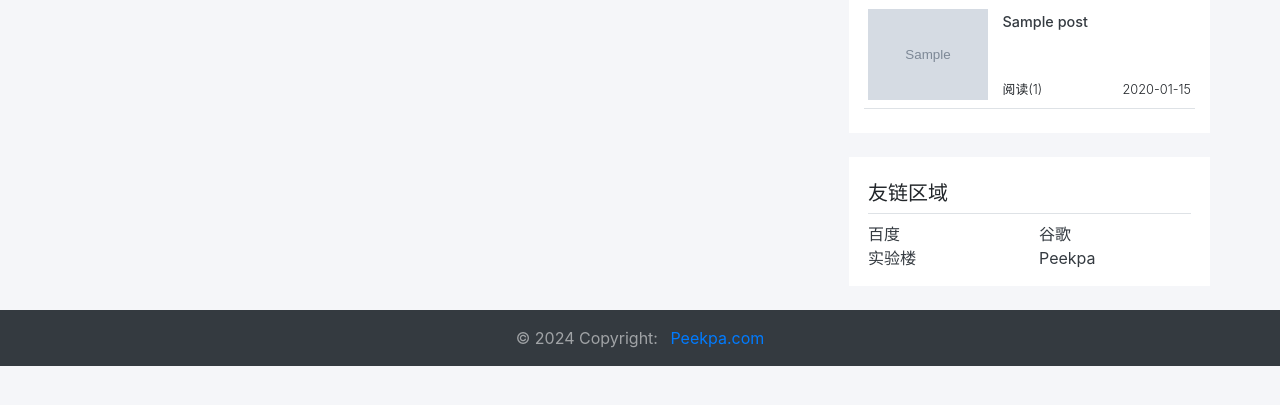
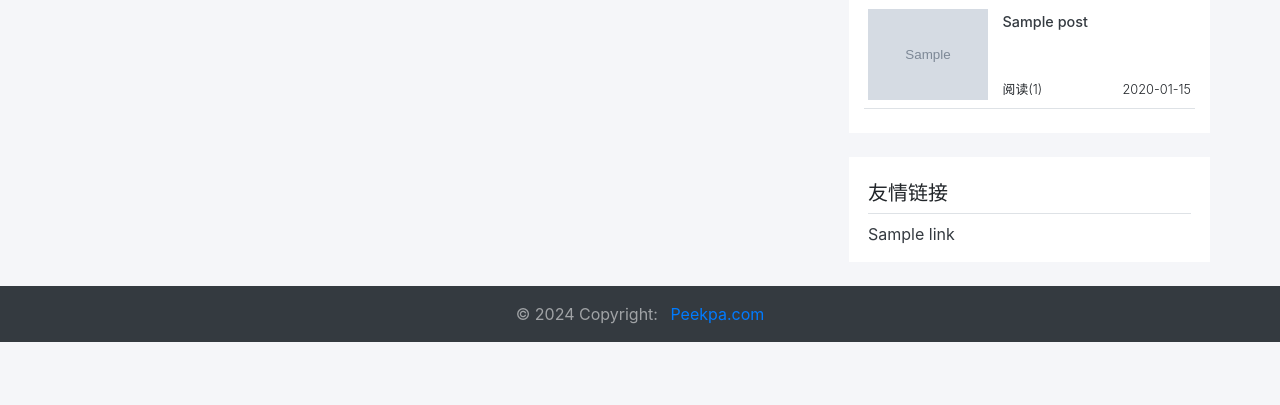
Before and after one commit to HanxiangLiu/Django-Blog, a Django app: page / in a window 1280 px wide. Shown: the part 335-740 px from the top of the page. Run offline with Django 4.2, Linux system fonts and the light colour scheme; tables that the repository leaves empty hold one stand-in row (values such as "Sample post"); grey boxes marked "Sample" are stand-in pictures; some libraries are stand-ins or nearby versions.

Commit message:
Link Exchange page

```diff
--- a/apps/post/views.py
+++ b/apps/post/views.py
@@ -2,6 +2,7 @@ from django.shortcuts import render
 import markdown
 
 from apps.post.models import Post
+from apps.link.models import Link
 
 
 def index(request):
@@ -14,6 +15,7 @@ def index(request):
         'list_post': list_post
     }
     context.update(get_read_most_post())
+    context.update(get_link())
     return render(request, 'post/index.html', context=context)
 
 
@@ -25,6 +27,7 @@ def post_list_view(request):
         'list_post': list_post,
     }
     context.update(get_read_most_post())
+    context.update(get_link())
     return render(request, 'post/list.html', context=context)
 
 
@@ -47,9 +50,14 @@ def detail(request, time_id):
         'toc': process_toc(md.toc)
     }
     context.update(get_read_most_post())
+    context.update(get_link())
     return render(request, 'post/detail.html', context=context)
 
 
+
+
+
+# Tool Function
 def get_read_most_post():
     read_post = Post.objects.all().order_by("-read_num")
     if len(read_post) > 5:
@@ -68,3 +76,11 @@ def process_toc(toc):
     if len(toc) <= 31:
         toc = None
     return toc
+
+
+def get_link():
+    links = Link.objects.filter(status=Link.STATUS_NORMAL)
+    context = {
+        'link_data': links
+    }
+    return context
--- a/front/templates/post/right_section.html
+++ b/front/templates/post/right_section.html
@@ -50,26 +50,30 @@
         </ul>
     </div>
     {% endif %}
-    <!-- Eternal Urls Area -->
+    {% if link_data %}
+    <!-- 友链板块 -->
     <div class="row ml-1 mt-4" style="background-color: white">
         <div class="col-sm-12 mt-4">
-            <p class="h5 border-bottom pb-2 mb-2 ml-1 pl-0 mr-1 pr-0">友链区域</p>
+            <p class="h5 border-bottom pb-2 mb-2 ml-1 pl-0 mr-1 pr-0">友情链接</p>
         </div>
     </div>
+
+    <!-- 友链数据 -->
     <div class="row ml-1" style="background-color: white">
         <ul class="list-unstyled row col-sm-12 pl-1 ml-0 ">
+            {% for link_item in link_data %}
             <li class=" col-sm-6">
-                <a href="#" class="text-decoration-none text-dark"> 百度 </a>
+                <a
+                    href="{{ link_item.url }}"
+                    class="text-decoration-none text-dark"
+                    target="_blank"
+                >
+                    {{ link_item.show_name }}
+                </a>
             </li>
-            <li class=" col-sm-6">
-                <a href="#" class="text-decoration-none text-dark"> 谷歌 </a>
-            </li>
-            <li class=" col-sm-6">
-                <a href="#" class="text-decoration-none text-dark"> 实验楼 </a>
-            </li>
-            <li class=" col-sm-6">
-                <a href="#" class="text-decoration-none text-dark"> Peekpa </a>
-            </li>
+            {% endfor %}
         </ul>
     </div>
+    {% endif %}
+
 </div>
```
